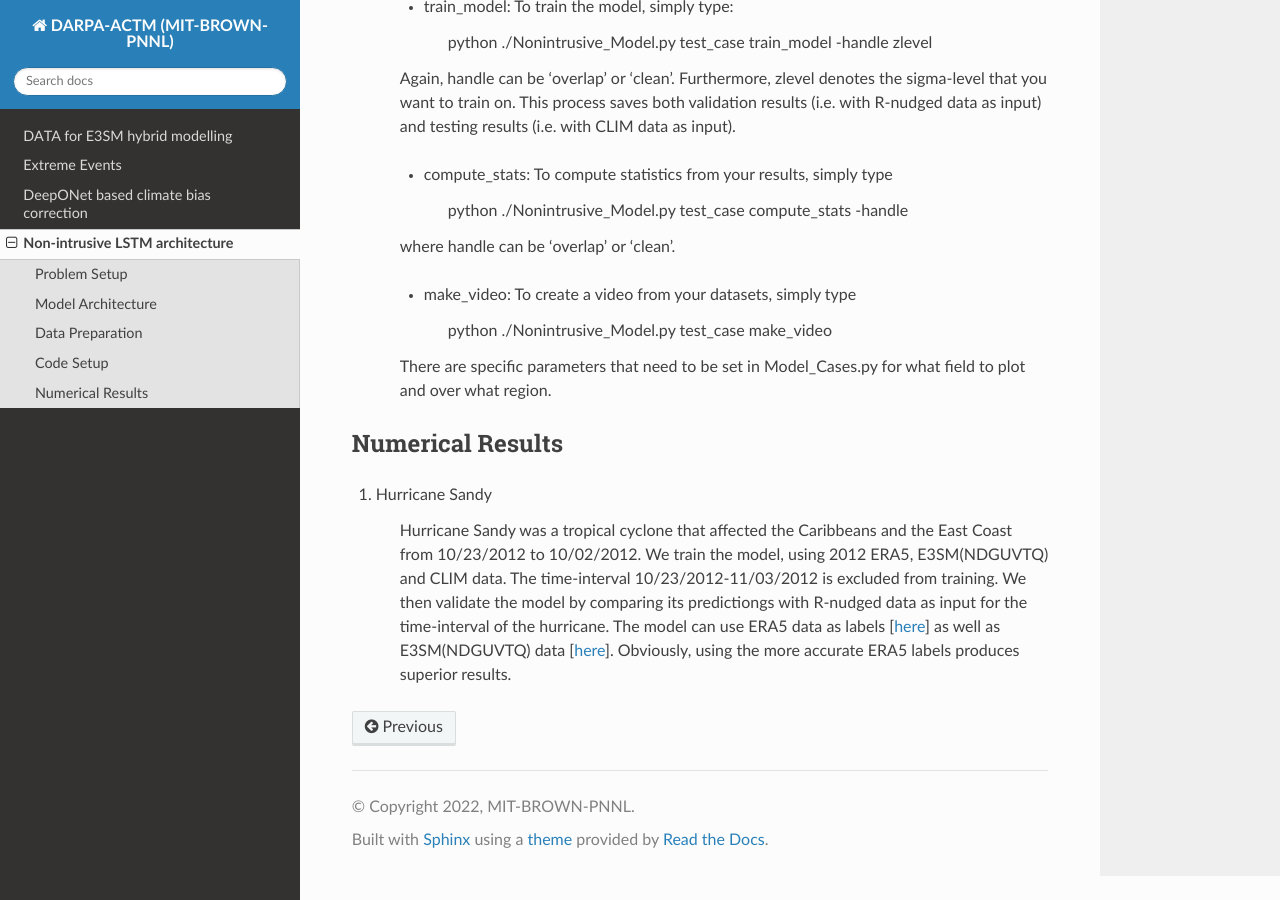
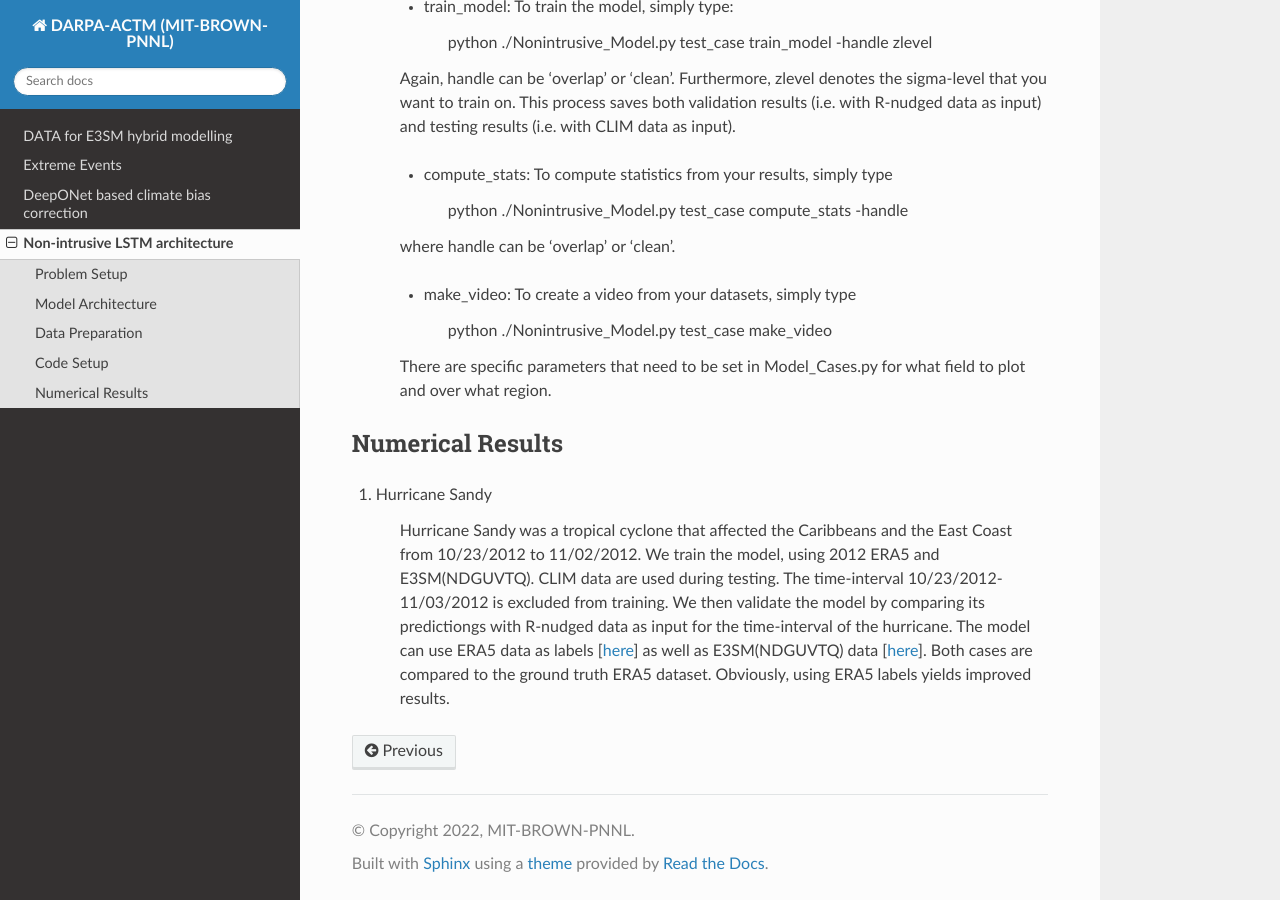
Before and after one commit to aniruddhabora/Extreme-Events-using-Scientific-Machine-Learning, a Sphinx documentation site: the page built from docs/source/modules/LSTM_based_offline_correction.rst, in a window 1280 px wide and 900 px high, scrolled down 5015 px. Built offline with Sphinx 7.4.7 and the Read the Docs theme 2.0.0, drawn with Linux system fonts in a browser that asks for light colours; pages that are not in the unit, such as notebooks, are missing from menus.

Commit message:
Update LSTM_based_offline_correction.rst

```diff
--- a/docs/source/modules/LSTM_based_offline_correction.rst
+++ b/docs/source/modules/LSTM_based_offline_correction.rst
@@ -172,4 +172,4 @@
 
 1. Hurricane Sandy
 
-             Hurricane Sandy was a tropical cyclone that affected the Caribbeans and the East Coast from 10/23/2012 to 10/02/2012. We train the model,                using 2012 ERA5, E3SM(NDGUVTQ) and CLIM data. The time-interval 10/23/2012-11/03/2012 is excluded from training. We then validate the model              by comparing its predictiongs with R-nudged data as input for the time-interval of the hurricane. The model can use ERA5 data as labels     [`here <https://www.dropbox.com/s/7631nnd6x5q7gc0/TC_Speed_Isopressure_ERA5.mp4?dl=0>`_] as well as E3SM(NDGUVTQ) data [`here <https://www.dropbox.com/s/93ieajcq0ggph45/TC_Speed_Isopressure_Nudged.mp4?dl=0>`_]. Obviously, using the more accurate ERA5 labels produces superior results.
+             Hurricane Sandy was a tropical cyclone that affected the Caribbeans and the East Coast from 10/23/2012 to 11/02/2012. We train the model,                using 2012 ERA5 and E3SM(NDGUVTQ). CLIM data are used during testing. The time-interval 10/23/2012-11/03/2012 is excluded from training. We then validate the model by comparing its predictiongs with R-nudged data as input for the time-interval of the hurricane. The model can use ERA5 data as labels [`here <https://www.dropbox.com/s/7631nnd6x5q7gc0/TC_Speed_Isopressure_ERA5.mp4?dl=0>`_] as well as E3SM(NDGUVTQ) data [`here <https://www.dropbox.com/s/93ieajcq0ggph45/TC_Speed_Isopressure_Nudged.mp4?dl=0>`_]. Both cases are compared to the ground truth ERA5 dataset. Obviously, using ERA5 labels yields improved results.
```
